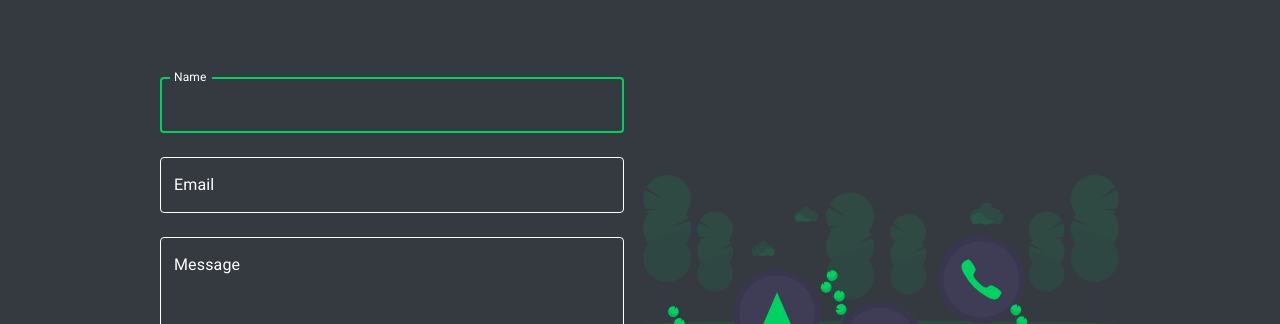
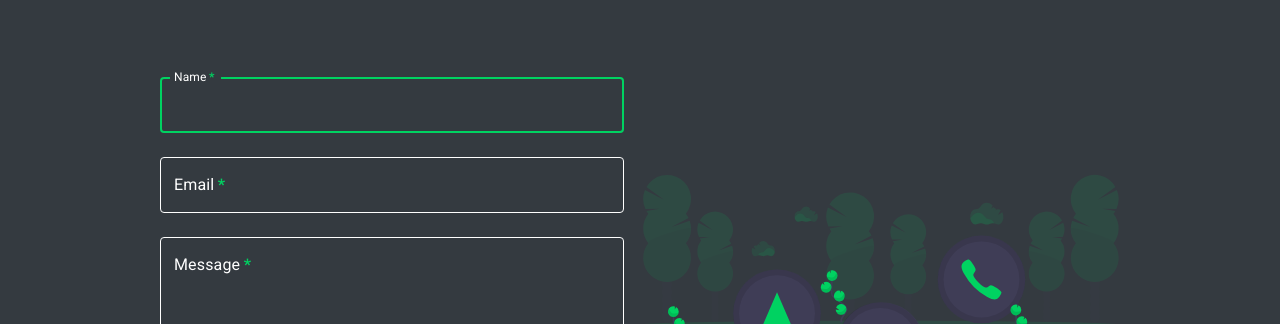
Before and after one commit to jamieTardi/react-portfolio, a React (Create React App) app in the folder portfolio/: page /contact-me in a window 1280 px wide. Shown: the part 261-585 px from the top of the page. Built offline with nearby package versions, Linux system fonts and the light colour scheme.

Commit message:
Added contact form functions

```diff
--- a/portfolio/src/components/Form.js
+++ b/portfolio/src/components/Form.js
@@ -1,10 +1,11 @@
-import React from 'react'
+import React, {useState} from 'react'
 import { makeStyles, createMuiTheme } from '@material-ui/core/styles';
 import { ThemeProvider } from '@material-ui/styles';
 import {TextField, Button} from '@material-ui/core';
 import { spacing } from '@material-ui/system';
 import green from '@material-ui/core/colors/green';
 import styled from 'styled-components'
+import axios from 'axios'
 
 
 
@@ -75,16 +76,77 @@ const theme = createMuiTheme({
 
 export default function Form() {
     const classes = useStyles()
+    const [status, setStatus] = useState({
+      submitted: false,
+      submitting: false,
+      info: { error: false, msg: null }
+    })
+    const [inputs, setInputs] = useState({
+      email: '',
+      message: ''
+    })
+    const handleServerResponse = (ok, msg) => {
+      if (ok) {
+        setStatus({
+          submitted: true,
+          submitting: false,
+          info: { error: false, msg: msg }
+        })
+        setInputs({
+          email: '',
+          message: ''
+        })
+      } else {
+        setStatus({
+          info: { error: true, msg: msg }
+        })
+      }
+    }
+    const handleOnChange = e => {
+      e.persist()
+      setInputs(prev => ({
+        ...prev,
+        [e.target.id]: e.target.value
+      }))
+      setStatus({
+        submitted: false,
+        submitting: false,
+        info: { error: false, msg: null }
+      })
+    }
+    const handleOnSubmit = e => {
+      e.preventDefault()
+      setStatus(prevStatus => ({ ...prevStatus, submitting: true }))
+      axios({
+        method: 'POST',
+        url: 'https://formspree.io/f/xqkgyyva',
+        data: inputs
+      })
+        .then(response => {
+          handleServerResponse(
+            true,
+            'Thank you, your message has been submitted.'
+          )
+        })
+        .catch(error => {
+          handleServerResponse(false, error.response.data.error)
+        })
+      }
     return (
         <ThemeProvider theme={theme}>
-        <form className={classes.root} noValidate autoComplete="off">
+        <form className={classes.root} noValidate autoComplete="off" onSubmit={handleOnSubmit}>
         <TextField
-          id="outlined-password-input"
-          mb={2}
+
           label="Name"
+          id="name"
+          name="name"
+          onChange={handleOnChange}
+          required
+          htmlFor="name"
           type="text"
           autoComplete="current-password"
           variant="outlined"
+          value={inputs.name}
           className={classes.textField}
           color="primary"
           autoFocus="true"
@@ -103,9 +165,14 @@ export default function Form() {
          }}
         />
         <TextField
-        m="3rem"
-          id="outlined-password-input"
+          id="email"
+          htmlFor="email"
           label="Email"
+          name="email"
+          required
+          onChange={handleOnChange}
+          type="email"
+          value={inputs.email}
           InputLabelProps={{
             style: { color: '#fff' },
           }}
@@ -125,8 +192,12 @@ export default function Form() {
         }}
         />
          <TextField
-          id="outlined-password-input"
+          id="message"
           label="Message"
+          htmlFor="message"
+          onChange={handleOnChange}
+          required
+          value={inputs.message}
           InputLabelProps={{
             style: { color: '#fff' },
           }}
@@ -146,7 +217,9 @@ export default function Form() {
              }
         }}
         />
-        <Button className={classes.button} variant="outlined">Submit</Button>
+        <Button className={classes.button} type="submit" disabled={status.submitting} variant="outlined">
+          {!status.submitting ? !status.submitted ? 'Submit' : 'Submitted' : 'Submitting...'}
+          </Button>
 
         </form>
 
```
Also changed, not shown: portfolio/src/pages/ContactUs.js (+18 -13 lines), 2 other files (tests, documents, lock files or other folders).
